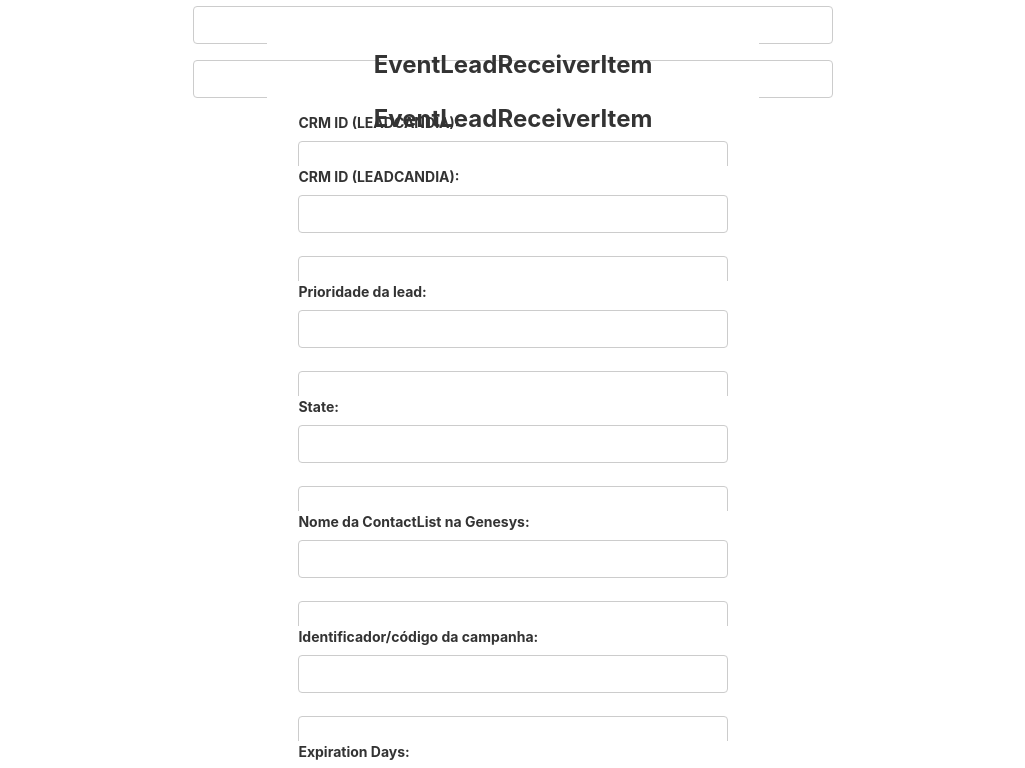
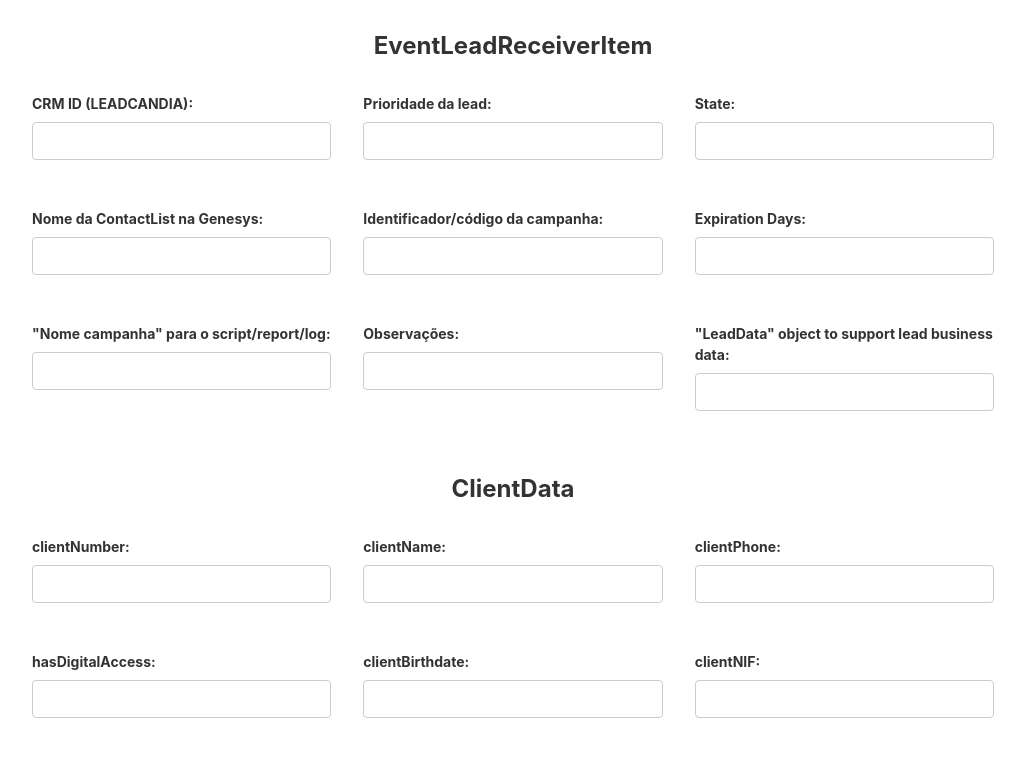
Before and after one commit to danielvegamadrid/ca_recover, an Angular app: page /leads in a window 1280 px wide. Shown: the top 768 px of the page, without its empty margins (127-1152 px from the left). Built offline with nearby package versions, Linux system fonts and the light colour scheme.

Commit message:
Configuracion

```diff
--- a/src/app/app.component.html
+++ b/src/app/app.component.html
@@ -1,9 +1,4 @@
-
-<router-outlet></router-outlet>
-
-<div class="form-container">
-    <div class="form-control">
-        <div class="content" role="main">
+<div class="control" role="main">
     <!-- Resources -->
     <div class="container">
         <h2>EventLeadReceiverItem</h2>
@@ -32,7 +27,8 @@
             <input type="text" class="form-control" name="expirationDate" id="expirationDate">
         </div>
         <div class="card-container">
-              <label for="campaignDescription" class="form-label">"Nome campanha" para o script/report/log:</label>
+            <label for="campaignDescription" class="form-label">"Nome campanha" para o
+                script/report/log:</label>
             <input type="text" class="form-control" name="campaignDescription" id="campaignDescription">
         </div>
         <div class="card-container">
@@ -221,5 +217,5 @@
         </div>
     </div>
 </div>
-    </div>
-  </div>
+
+<router-outlet></router-outlet>
--- a/src/app/app.component.scss
+++ b/src/app/app.component.scss
@@ -1,8 +1,7 @@
 // Estilos generales
 .form-container {
     width: 50%;
-    margin: 0 auto;
-    text-align: center;
+    text-align: left;
 }
 
 $background-color: #f1f1f1;
```
Lines whose indentation alone changed are shown as unchanged.
